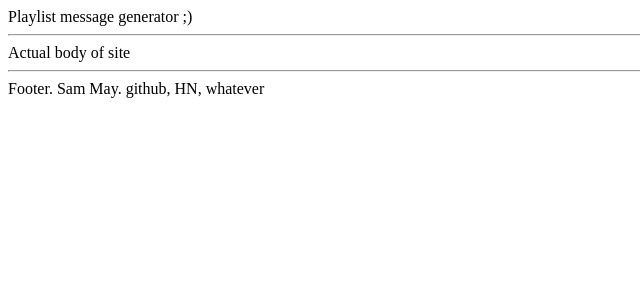
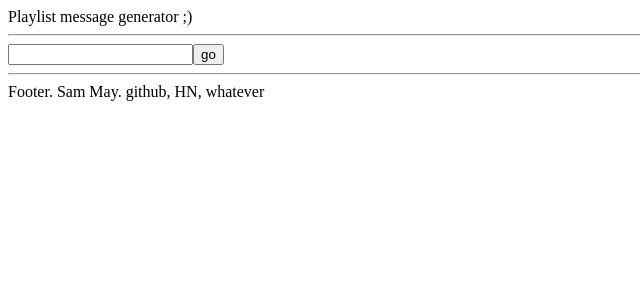
Before and after one commit to samrmay/spotify-playlist-message-generator, a React app: page / in a window 1280 px wide. Shown: the top 300 px of the page, without its empty margins (0-640 px from the left). Built offline with nearby package versions, Linux system fonts and the light colour scheme.

Commit message:
added getSongs function

```diff
--- a/src/components/Body/index.jsx
+++ b/src/components/Body/index.jsx
@@ -1,14 +1,43 @@
 import React from 'react'
+import {getAccessToken, getSongs} from '../../services/spotify'
 
 class Body extends React.Component {
     constructor(props) {
         super(props)
+        this.state = {
+            songName: '',
+            accessToken: ''
+        }
+        this.handleChange = this.handleChange.bind(this)
+        this.searchSong = this.searchSong.bind(this)
+    }
+
+    handleChange(e) {
+        const {name, value} = e.target
+        this.setState({[name]: value})
+    }
+
+    searchSong() {
+        if (this.state.accessToken == '') {
+            getAccessToken()
+            .then(response => {
+                this.setState({accessToken: response.access_token})
+            })
+            .then(response => {
+                getSongs(this.state.songName, this.state.accessToken)
+                .then(response => {console.log(response)})
+            })
+        }
+        else {
+            getSongs(this.state.songName, this.state.accessToken).then(response => console.log(response))
+        }
     }
 
     render() {
         return(
             <div>
-                Actual body of site
+                <input name='songName' value={this.state.songName} onChange={this.handleChange}/>
+                <button onClick={this.searchSong}>go</button>
             </div>
         )
     }
--- a/src/services/spotify.js
+++ b/src/services/spotify.js
@@ -1,5 +1,4 @@
 export function getAccessToken() {
-  console.log(process.env);
   const authString =
     "Basic " +
     btoa(
@@ -13,7 +12,20 @@ export function getAccessToken() {
       "Content-Type": "application/x-www-form-urlencoded",
     },
     body: "grant_type=client_credentials",
-  })
-    .then((response) => response.json())
-    .then((response) => console.log(response));
+  }).then((response) => response.json());
 }
+
+export function getSongs(songName, token, genre = null) {
+  let query = `q=%22${songName.replace(" ", "%20")}%22`;
+  if (genre) {
+    query = query + "genre:%22" + genre.replace(" ", "%20") + "%22";
+  }
+  query = query + "&type=track&limit=50";
+
+  return fetch(process.env.SPOTIFY_API + `search?${query}`, {
+    method: "GET",
+    headers: {
+      Authorization: "Bearer " + token,
+    },
+  }).then((response) => response.json());
+}
```
